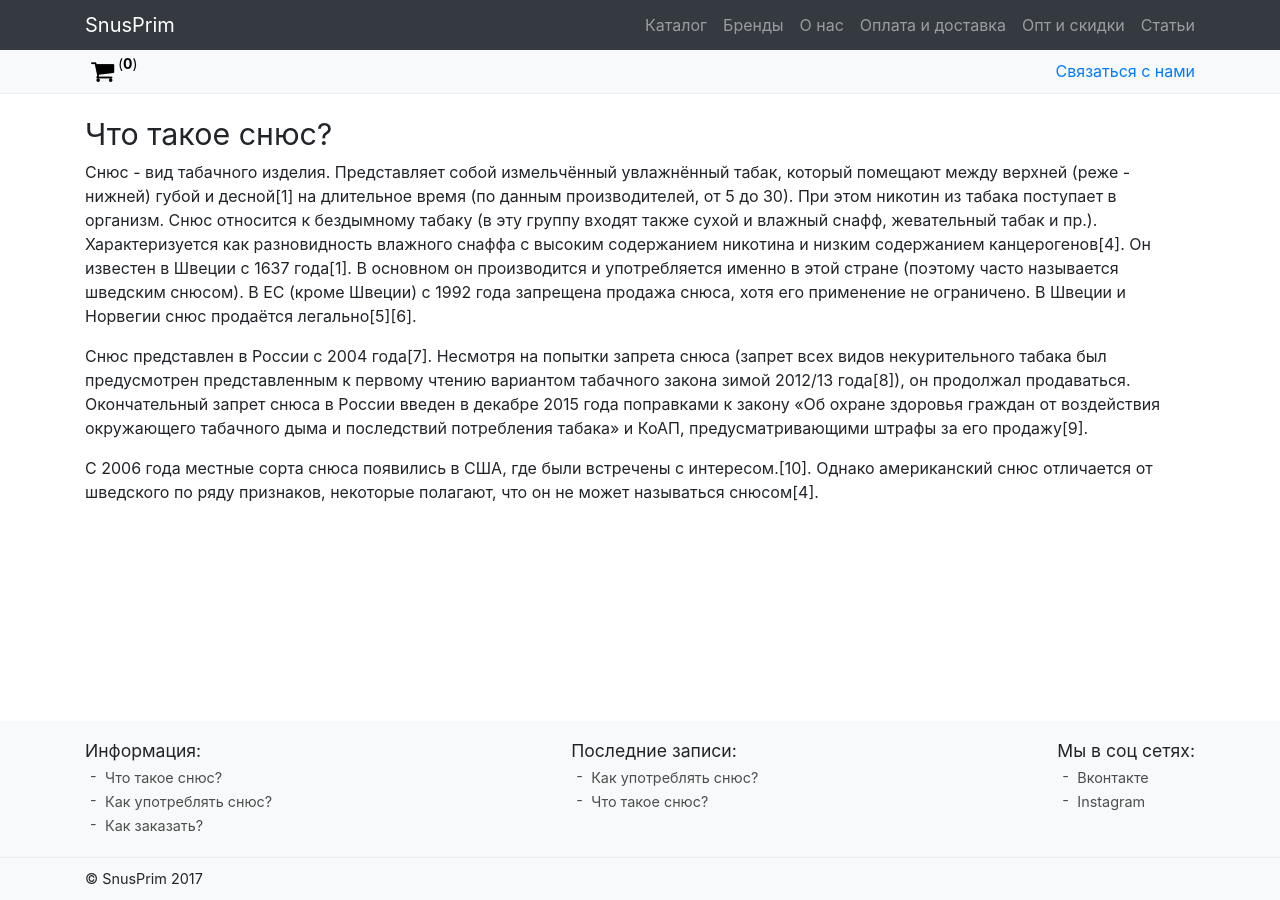
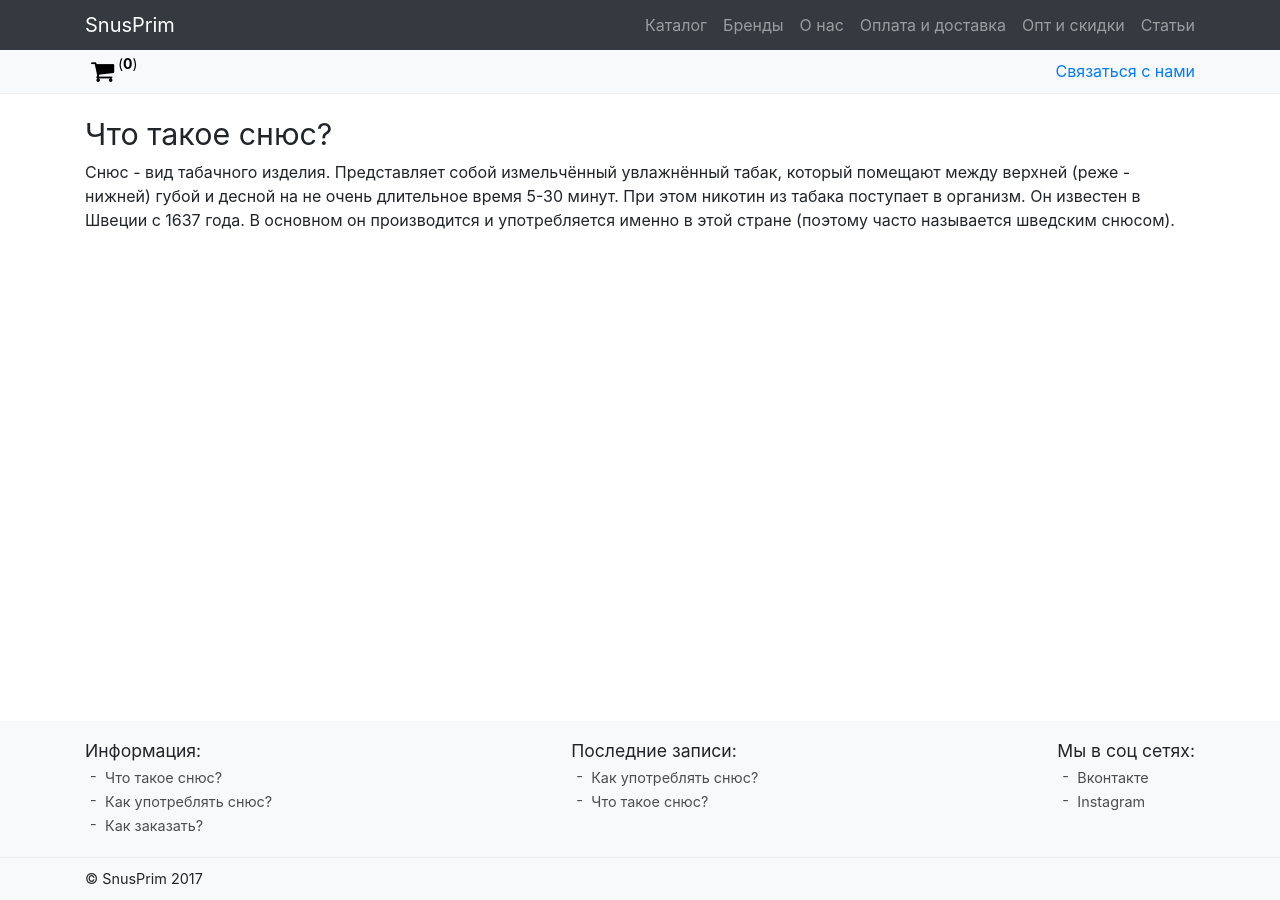
Before and after one commit to Snus-ru/Snus-ru.github.io, a Jekyll site: the page built from _articles/about-snus.md, in a window 1280 px wide. Built offline with Jekyll 4.4.1, drawn with Linux system fonts in a browser that asks for light colours; nearby versions of some CDN libraries.

Commit message:
Updated About Snus

```diff
--- a/_articles/about-snus.md
+++ b/_articles/about-snus.md
@@ -3,14 +3,9 @@ title: About Snus
 position: 2
 title-seo: Что такое снюс?
 descr: Снюс(жевательный табак) — вид табачного изделия. Хорошая альтернатива сигаретам.
+h1-title: Что такое снюс?
 layout: page-article
-h1-title: Что такое снюс?
 ---
 
-Снюс - вид табачного изделия. Представляет собой измельчённый увлажнённый табак, который помещают между верхней (реже - нижней) губой и десной[1] на длительное время (по данным производителей, от 5 до 30). При этом никотин из табака поступает в организм.
-Снюс относится к бездымному табаку (в эту группу входят также сухой и влажный снафф, жевательный табак и пр.). Характеризуется как разновидность влажного снаффа с высоким содержанием никотина и низким содержанием канцерогенов[4]. Он известен в Швеции с 1637 года[1]. В основном он производится и употребляется именно в этой стране (поэтому часто называется шведским снюсом).
-В ЕС (кроме Швеции) с 1992 года запрещена продажа снюса, хотя его применение не ограничено. В Швеции и Норвегии снюс продаётся легально[5][6].
-
-Снюс представлен в России с 2004 года[7]. Несмотря на попытки запрета снюса (запрет всех видов некурительного табака был предусмотрен представленным к первому чтению вариантом табачного закона зимой 2012/13 года[8]), он продолжал продаваться. Окончательный запрет снюса в России введен в декабре 2015 года поправками к закону «Об охране здоровья граждан от воздействия окружающего табачного дыма и последствий потребления табака» и КоАП, предусматривающими штрафы за его продажу[9].
-
-С 2006 года местные сорта снюса появились в США, где были встречены с интересом.[10]. Однако американский снюс отличается от шведского по ряду признаков, некоторые полагают, что он не может называться снюсом[4].
+Снюс - вид табачного изделия. Представляет собой измельчённый увлажнённый табак, который помещают между верхней (реже - нижней) губой и десной на не очень длительное время 5-30 минут. При этом никотин из табака поступает в организм.
+Он известен в Швеции с 1637 года. В основном он производится и употребляется именно в этой стране (поэтому часто называется шведским снюсом).
```
